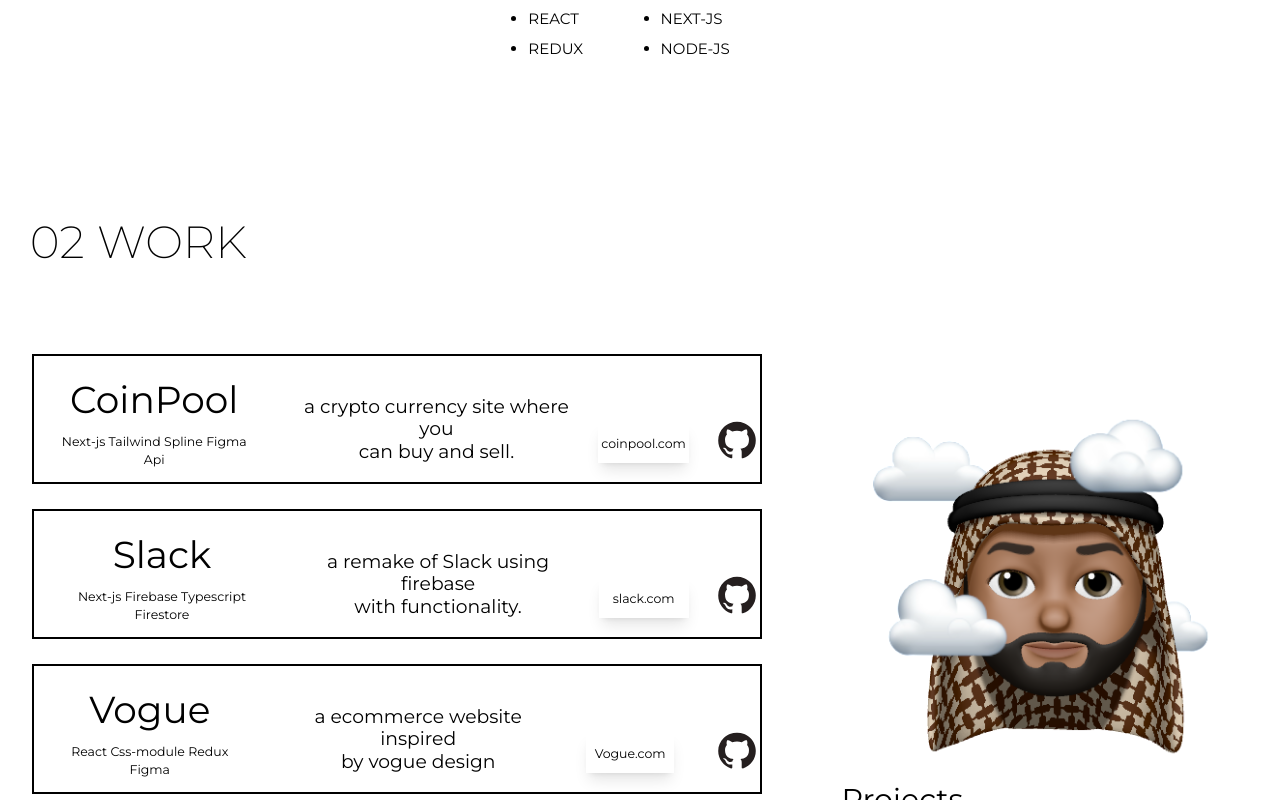
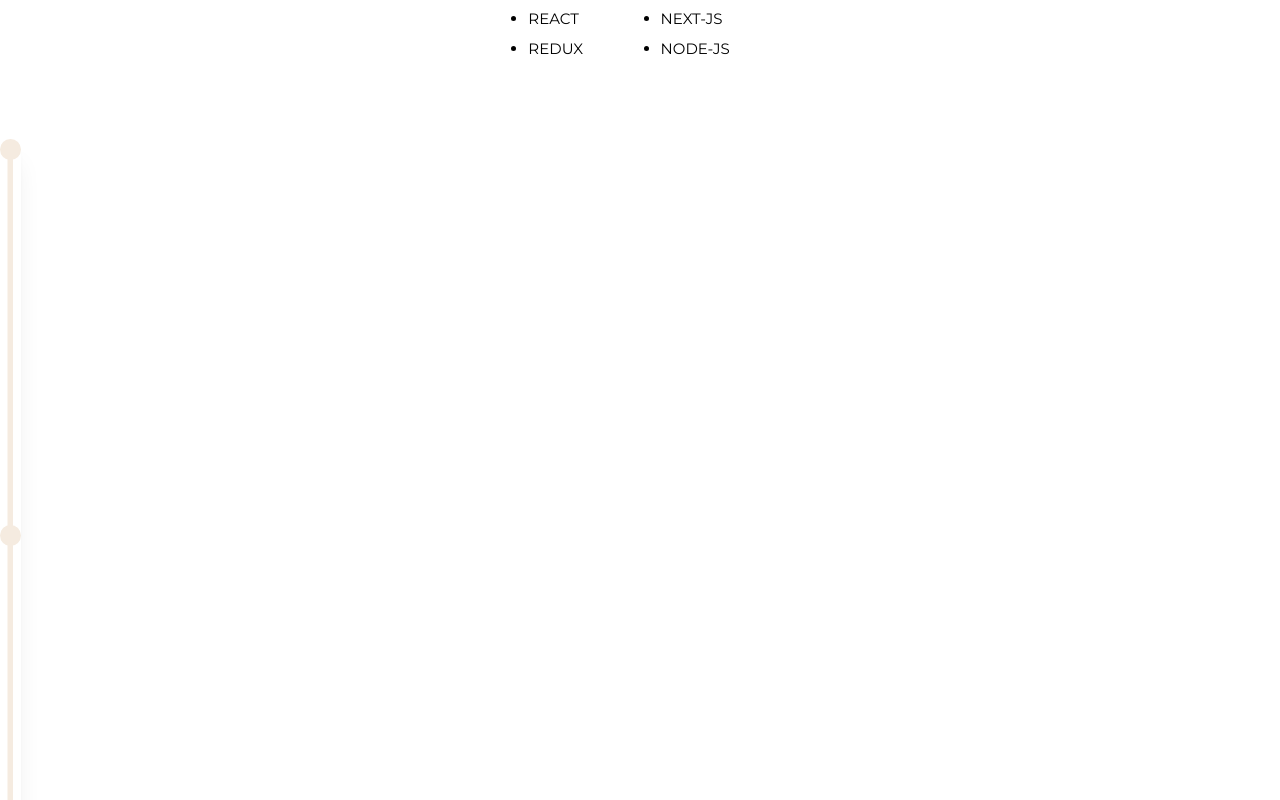
Before and after one commit to eyuel23/Portfolio-v1, a Next.js app: page / in a window 1280 px wide. Shown: the part 1760-2560 px from the top of the page. Built offline with nearby package versions, Linux system fonts and the light colour scheme.

Commit message:
added experience section

```diff
--- /dev/null
+++ b/components/Experience/index.js
@@ -0,0 +1,13 @@
+import Image from "next/image";
+import React from "react";
+import line from "../../public/workLine.svg";
+
+export default function Experience() {
+  return (
+    <section className="min-h-screen relative">
+      <div className="content-center">
+        <Image src={line} alt="line" className="shadow-xl " />
+      </div>
+    </section>
+  );
+}
--- a/pages/index.js
+++ b/pages/index.js
@@ -5,6 +5,7 @@
 import Project from "../components/Projects";
 import Contact from "../components/Contact";
 import Loader from "../components/Loader";
+import Experience from "../components/Experience";
 const inter = Inter({ subsets: ["latin"] });
 export default function Home() {
   return (
@@ -18,6 +19,7 @@
       <Loader />
       <Hero />
       <About />
+      <Experience />
       <Project />
       <Contact />
     </>
```
Also changed, not shown: public/workLine.svg (added).
